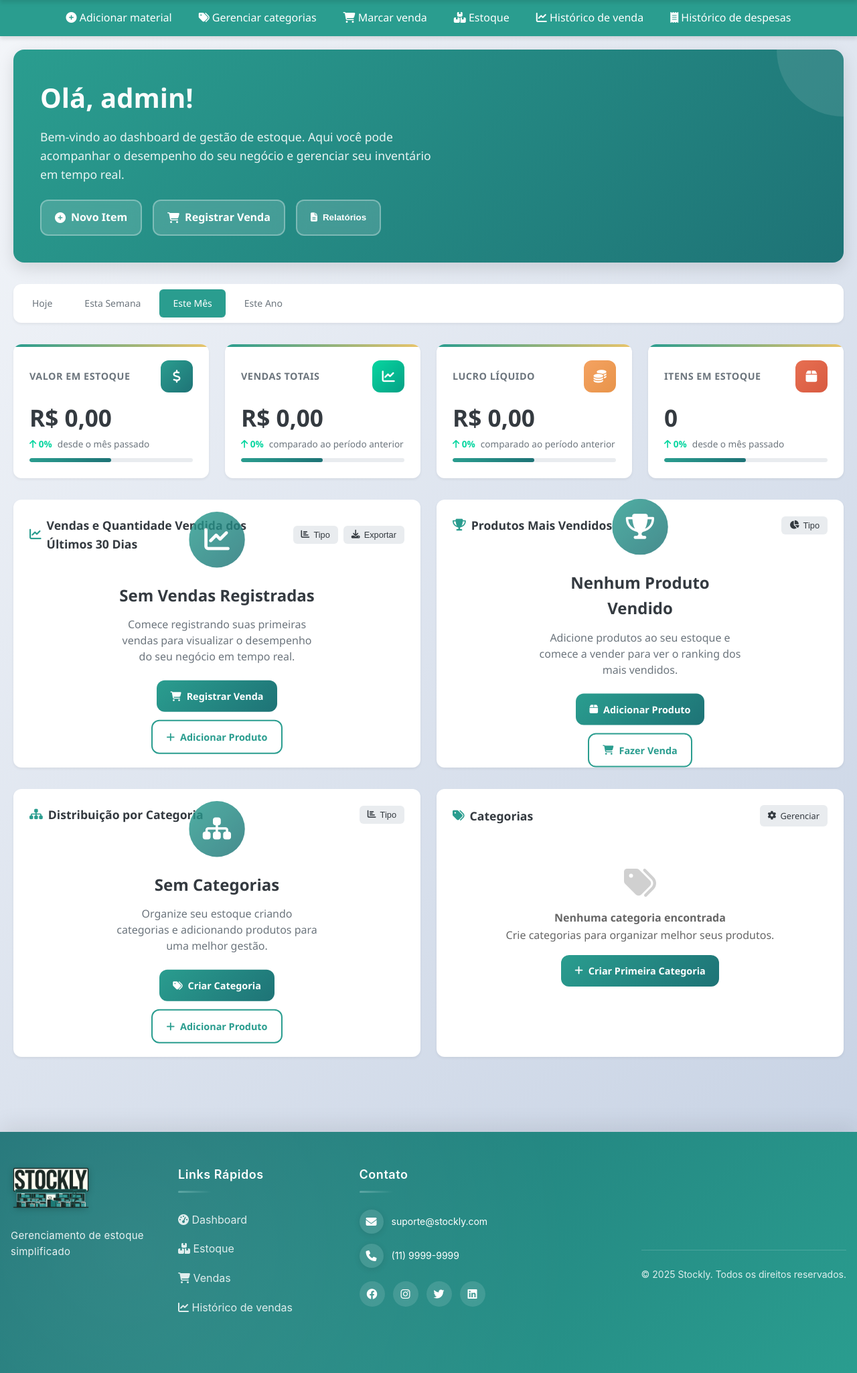
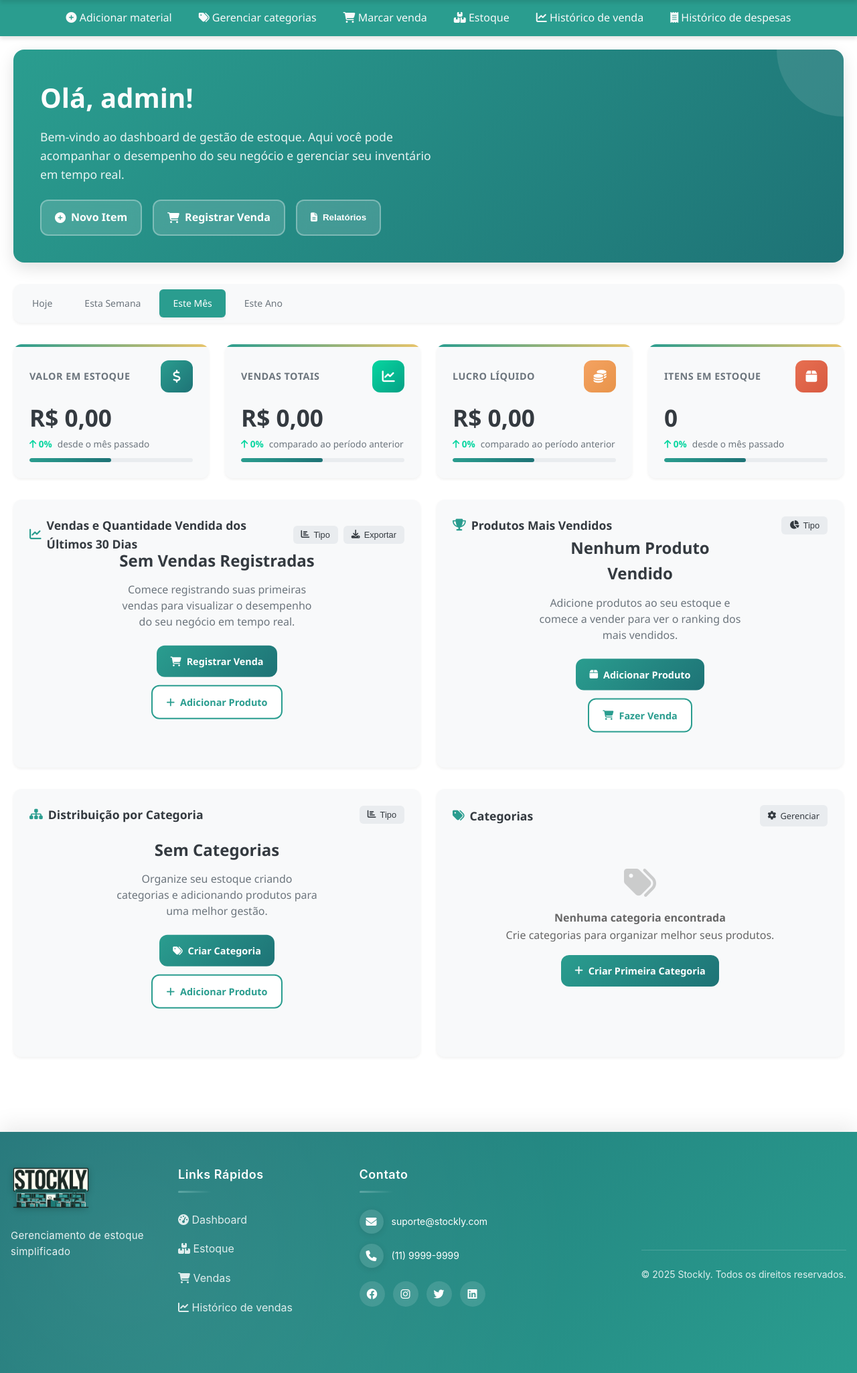
Before and after one commit to SousaaDev/Stockly, a PHP site: page /estoque/dashboard.php in a window 1280 px wide. Shown: the part 80-2130 px from the top of the page at 67% size. Run offline with PHP 8.4, Linux system fonts and the light colour scheme; a user stored in the database is signed in; data that the repository does not hold is empty; some libraries are stand-ins or nearby versions.

Commit message:
atualizaçao

```diff
--- a/estoque/dashboard.php
+++ b/estoque/dashboard.php
@@ -59,7 +59,7 @@ $dados_dashboard = array(
     --info: #219ebc;
     --light: #f8f9fa;
     --dark: #343a40;
-    --white: #ffffff;
+    --white: #f8f9fa;
     --gray-100: #f8f9fa;
     --gray-200: #e9ecef;
     --gray-300: #dee2e6;
@@ -112,7 +112,7 @@ $dados_dashboard = array(
 
 body {
     font-family: 'Segoe UI', Tahoma, Geneva, Verdana, sans-serif;
-    background: linear-gradient(135deg, #f5f7fa 0%, #c3cfe2 100%);
+    background-color: #fff;
     min-height: 100vh;
     color: var(--text-color);
     line-height: 1.6;
@@ -546,22 +546,6 @@ canvas {
     pointer-events: none;
 }
 
-.empty-state-icon {
-    width: 80px;
-    height: 80px;
-    background: linear-gradient(135deg, var(--primary), var(--primary-dark));
-    border-radius: 50%;
-    display: flex;
-    align-items: center;
-    justify-content: center;
-    margin: 0 auto 24px;
-    animation: pulse 2s infinite;
-}
-
-.empty-state-icon i {
-    font-size: 36px;
-    color: white;
-}
 
 @keyframes pulse {
     0%, 100% { transform: scale(1); opacity: 1; }
@@ -1126,9 +1110,7 @@ canvas {
                 <!-- Estado vazio para vendas -->
                 <?php if (!$dados_dashboard['tem_dados_grafico']): ?>
                 <div class="chart-empty-state">
-                    <div class="empty-state-icon">
-                        <i class="fas fa-chart-line"></i>
-                    </div>
+
                     <h3 class="empty-state-title">Sem Vendas Registradas</h3>
                     <p class="empty-state-message">
                         Comece registrando suas primeiras vendas para visualizar o desempenho do seu negócio em tempo real.
@@ -1165,9 +1147,6 @@ canvas {
                 <!-- Estado vazio para produtos -->
                 <?php if (!$dados_dashboard['tem_produtos_vendidos']): ?>
                 <div class="chart-empty-state">
-                    <div class="empty-state-icon">
-                        <i class="fas fa-trophy"></i>
-                    </div>
                     <h3 class="empty-state-title">Nenhum Produto Vendido</h3>
                     <p class="empty-state-message">
                         Adicione produtos ao seu estoque e comece a vender para ver o ranking dos mais vendidos.
@@ -1206,9 +1185,7 @@ canvas {
                 <!-- Estado vazio para categorias -->
                 <?php if (!$dados_dashboard['tem_categorias']): ?>
                 <div class="chart-empty-state">
-                    <div class="empty-state-icon">
-                        <i class="fas fa-sitemap"></i>
-                    </div>
+
                     <h3 class="empty-state-title">Sem Categorias</h3>
                     <p class="empty-state-message">
                         Organize seu estoque criando categorias e adicionando produtos para uma melhor gestão.
```
